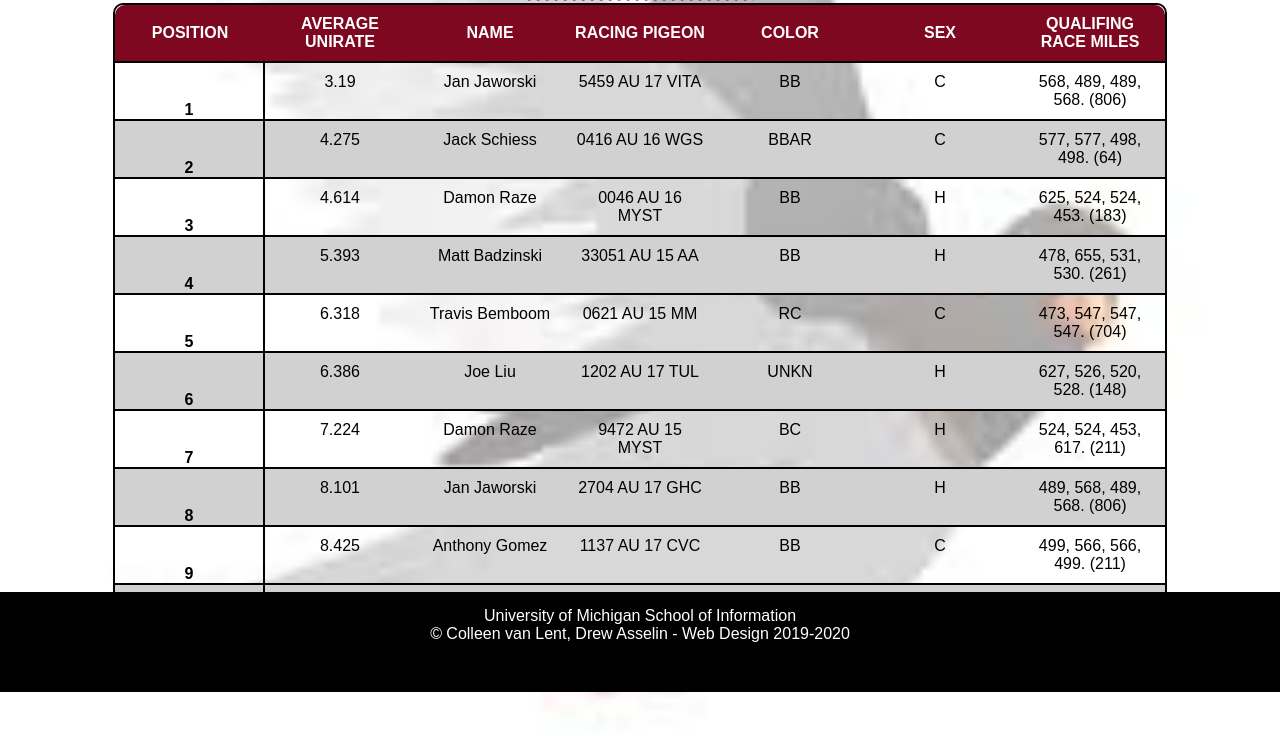
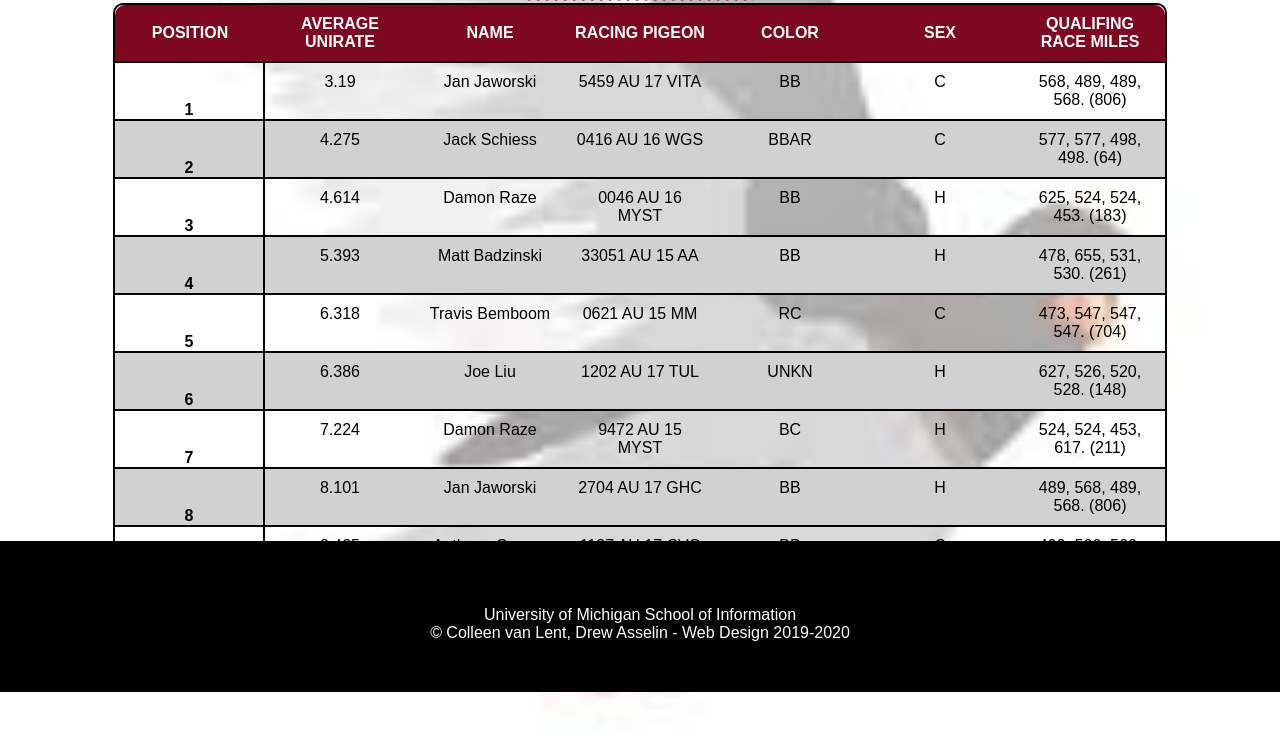
Before and after one commit to rielaben/homework4-2021, a plain HTML site: page index.html in a window 1280 px wide. Shown: the part 108-844 px from the top of the page. Drawn offline with Linux system fonts and the light colour scheme; a web font is replaced by a local one.

Commit message:
Add files via upload

```diff
--- a/css/style.css
+++ b/css/style.css
@@ -130,7 +130,7 @@ hexadecimal.
  */
 
 tr:hover{
-  background: rgba(126, 8, 32, 0.25);
+  background-color: rgba(126, 8, 32, 0.25);
 }
 
 
@@ -184,7 +184,9 @@ footer{
   background:#000000;
   text-align:center;
   color: #FFFFFF;
-  height: 100px;
+  /* height: 100px; */
+  padding-top: 50px;
+  padding-bottom: 50px;
   position:fixed;
   bottom: 0;
   left: 0;
```
